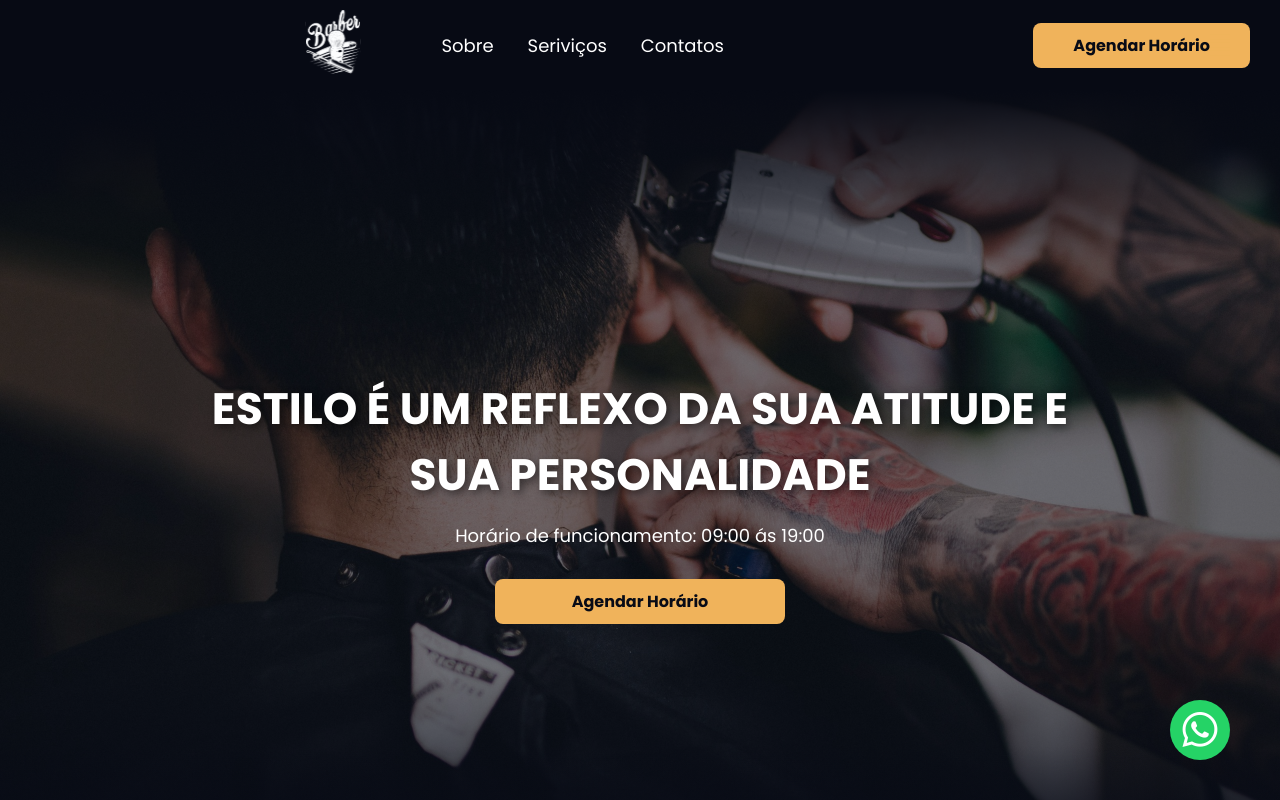
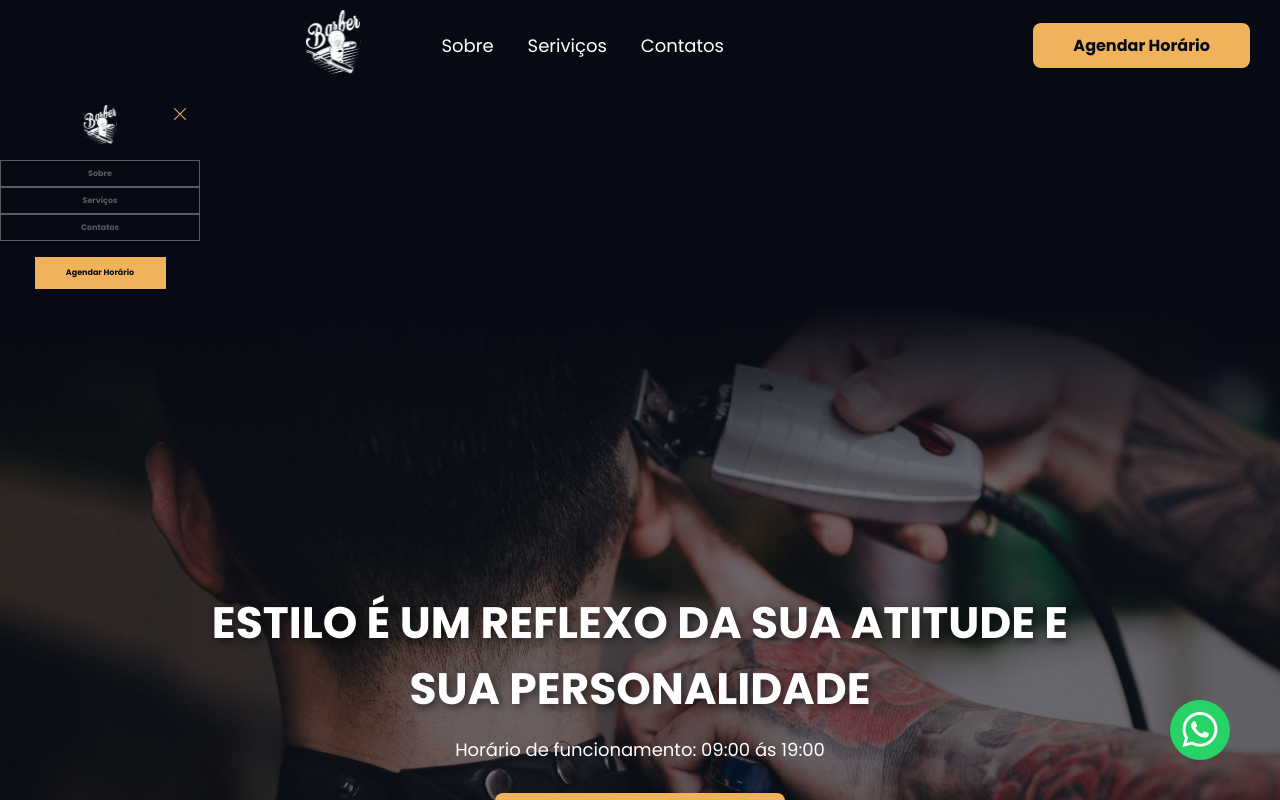
Before and after one commit to LeonardoSantosOliveira/PremiumBarber, an Angular app: page /home in a window 1280 px wide. Built offline with nearby package versions, Linux system fonts and the light colour scheme.

Commit message:
menu feito

```diff
--- a/src/app/components/navbar/navbar.component.html
+++ b/src/app/components/navbar/navbar.component.html
@@ -19,3 +19,13 @@
         </div>
     </ul>
 </div>
+<div class="menu">
+    <i class="bi bi-x-lg"></i>
+    <img class="menu__img" src="/assets/images/logo-white.svg" alt="logo">
+    <ul class="menu__list">
+        <li class="menu__list-item">Sobre</li>
+        <li class="menu__list-item">Serviços</li>
+        <li class="menu__list-item">Contatos</li>
+    </ul>
+    <button class="menu__button">Agendar Horário</button>
+</div>
--- a/src/app/components/navbar/navbar.component.scss
+++ b/src/app/components/navbar/navbar.component.scss
@@ -53,11 +53,74 @@
     top: 50%;
     right: 20px;
     transform: translateY(-50%);
+    cursor: pointer;
 
     &__item {
         height: 5px;
         width: 20px;
         background-color: $yellow;
+    }
+}
+
+.menu {
+    width: 200px;
+    height: 214px;
+    background-color: $blue-dark;
+    display: flex;
+    flex-direction: column;
+    justify-content: center;
+    align-items: center;
+    padding: 15px 0px;
+    position: relative;
+
+    & .bi-x-lg {
+        position: absolute;
+        top: 12px;
+        right: 12px;
+        color: $yellow;
+        cursor: pointer;
+    }
+
+    &__img {
+        width: 34px;
+        height: 39px;
+    }
+
+    &__list {
+        display: flex;
+        flex-direction: column;
+        justify-content: center;
+        align-items: center;
+        margin: 16px 0;
+        width: 100%;
+
+        &-item {
+            display: flex;
+            justify-content: center;
+            align-items: center;
+            color: #5B5B5B;
+            border: 1px solid #5B5B5B;
+            padding: 10px auto;
+            width: 100%;
+            width: 100%;
+            height: 27px;
+            text-align: center;
+            font-size: 8px;
+            font-weight: 700;
+            cursor: pointer;
+        }
+    }
+
+    &__button {
+        width: 131px;
+        max-width: 131px;
+        height: 32px;
+        background-color: $yellow;
+        color: $blue;
+        border: none;
+        font-size: 8px;
+        font-weight: 700;
+        cursor: pointer;
     }
 }
 
--- a/src/styles.scss
+++ b/src/styles.scss
@@ -33,3 +33,7 @@ a {
     margin: 0 auto;
     padding: 0px 30px;
 }
+
+.hidden {
+    display: none;
+}
```
